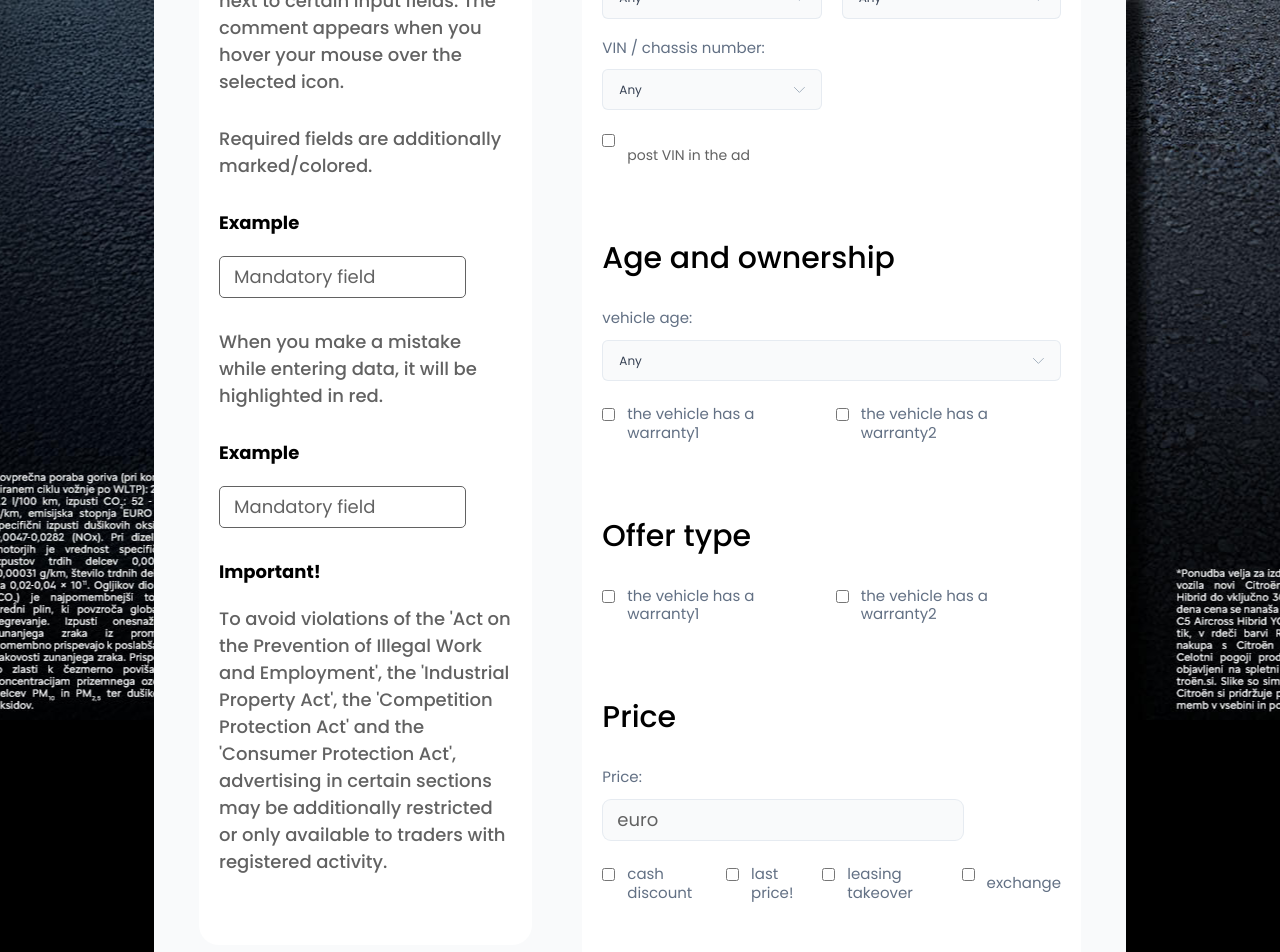
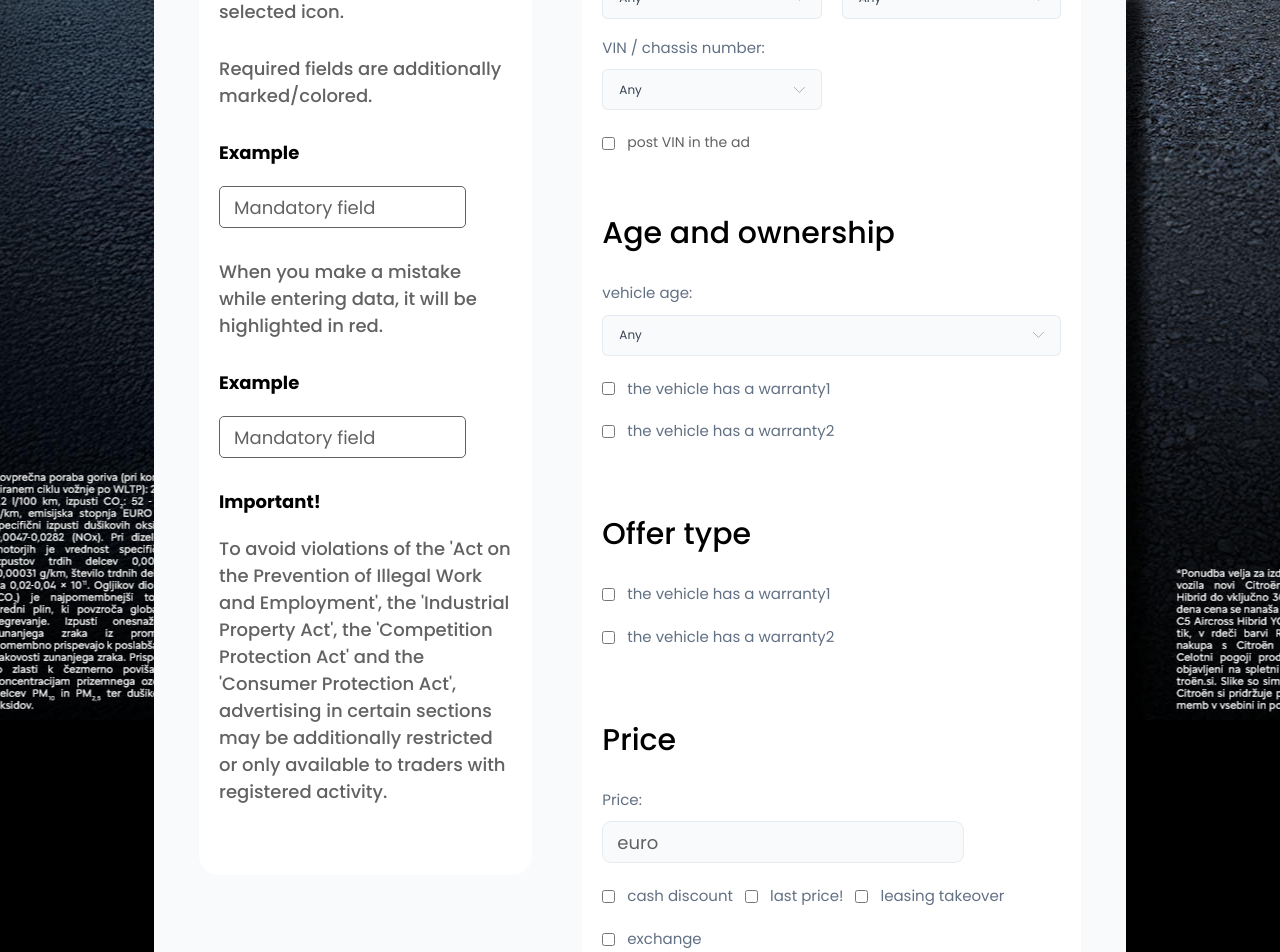
Before and after one commit to MAH621596/Kolica, a React (Vite) app: page /moto in a window 1280 px wide. Shown: the part 460-1412 px from the top of the page. Built offline with nearby package versions, Linux system fonts and the light colour scheme.

Commit message:
kolic-react-commit

```diff
--- a/src/pages/AdContent.tsx
+++ b/src/pages/AdContent.tsx
@@ -1,5 +1,5 @@
 import { sectionTabsMenu, adContentLeftPanelData, adContentRightPanel_1, singleDropdownData, checkboxList_2, checkboxList_3 } from '@/helper/data';
-import { Navbar, HeroCard, Button, CustomSelect, Tabs, Faq, CustomInput, CustomLabel, Footer } from "@/components";
+import { Navbar, HeroCard, CustomSelect, Tabs, CustomInput, CustomLabel, Footer } from "@/components";
 import { useState } from 'react';
 
 const AdContent = () => {
@@ -32,7 +32,7 @@ const AdContent = () => {
 
             <section className="md:px-4 lg:px-0">
                 <HeroCard parentClass="!bg-[#F9FAFB] !py-[25px] px-[20px] !md:px-[50px]">
-                    <div className='flex items-center gap-[50px]'>
+                    <div className='flex flex-col lg:flex-row items-start gap-[50px]'>
                         <div className="w-full lg:w-[40%] bg-white rounded-[20px] px-[20px] py-[40px] text-center lg:text-left">
                             <h2 className="font-medium text-black text-xl sm:text-2xl md:text-3xl lg:text-[40px] leading-tight text-black mb-6 lg:mb-[30px]">Ad content:</h2>
                             {adContentLeftPanelData.map((data) => {
@@ -95,7 +95,7 @@ const AdContent = () => {
                                         id="post_vin"
                                         name="post_vin"
                                         type="checkbox"
-                                        className="mb-6 lg:mb-[30px] p-[14px] text-[#626262]"
+                                        className="p-[14px] text-[#626262]"
                                         value="selectric_car"
                                     />
 
@@ -135,7 +135,7 @@ const AdContent = () => {
                                     })}
                                 </div>
 
-                                <div className='flex gap-[12px] items-center justify-start mt-[24px]'>
+                                <div className='flex flex-wrap gap-[12px] items-center justify-start mt-[24px]'>
                                     {
                                         checkboxList_2.map((checkboxLi) => {
                                             return (
@@ -145,7 +145,7 @@ const AdContent = () => {
                                                             id={checkboxLi.label}
                                                             name={checkboxLi.label}
                                                             type="checkbox"
-                                                            className="mb-6 lg:mb-[30px] p-[14px] text-[#626262]"
+                                                            className="mt-[40px] lg:mt-0 mb-[12px] p-[14px] text-[#626262]"
                                                             value="selectric_car"
                                                         />
                                                         <CustomLabel
@@ -162,7 +162,7 @@ const AdContent = () => {
                             </div>
                             <div className="mb-10 lg:mb-[60px]">
                                 <h1 className='font-medium text-lg md:text-xl lg:text-[30px] text-black mb-6 lg:mb-[30px]'>Offer type</h1>
-                                <div className='flex gap-[12px] items-center justify-start mt-[24px]'>
+                                <div className='flex flex-wrap gap-[12px] items-center justify-start mt-[24px]'>
                                     {
                                         checkboxList_2.map((checkboxLi) => {
                                             return (
@@ -172,7 +172,7 @@ const AdContent = () => {
                                                             id={checkboxLi.label}
                                                             name={checkboxLi.label}
                                                             type="checkbox"
-                                                            className="mb-6 lg:mb-[30px] p-[14px] text-[#626262]"
+                                                            className="mt-[40px] lg:mt-0 mb-[12px] p-[14px] text-[#626262]"
                                                             value="selectric_car"
                                                         />
 
@@ -207,7 +207,7 @@ const AdContent = () => {
                                     onChange={(val) => { setFieldValue2(val) }}
                                 />
 
-                                <div className='flex gap-[12px] items-center justify-start mt-[24px]'>
+                                <div className='flex flex-wrap gap-[12px] items-center justify-start mt-[24px]'>
                                     {
                                         checkboxList_3.map((checkboxLi) => {
                                             return (
@@ -217,7 +217,7 @@ const AdContent = () => {
                                                             id={checkboxLi.label}
                                                             name={checkboxLi.label}
                                                             type="checkbox"
-                                                            className="mb-6 lg:mb-[30px] p-[14px] text-[#626262]"
+                                                            className="mt-[40px] lg:mt-0 mb-[12px] p-[14px] text-[#626262]"
                                                             value="selectric_car"
                                                         />
                                                         <CustomLabel
--- a/src/pages/PhotoSelection.tsx
+++ b/src/pages/PhotoSelection.tsx
@@ -1,10 +1,10 @@
-import { sectionTabsMenu, sectionInnerTabsMenu, selectionDropdownData, checkboxList, InformationParagraph, photoSelectionData } from '@/helper/data';
-import { Navbar, HeroCard, Button, CustomSelect, Tabs, Faq, CustomInput, CustomLabel, Footer, CarCard } from "@/components";
+import { sectionTabsMenu, photoSelectionData } from '@/helper/data';
+import { Navbar, HeroCard, Button, Tabs, Faq, Footer, CarCard } from "@/components";
 import { useState } from 'react';
 
 const PhotoSelection = () => {
     const [activeMainTab, setActiveMainTab] = useState(3);
-    const [activeTab, setActiveTab] = useState(-1);
+    // const [activeTab, setActiveTab] = useState(-1);
     return (
         <div
             style={{
```
